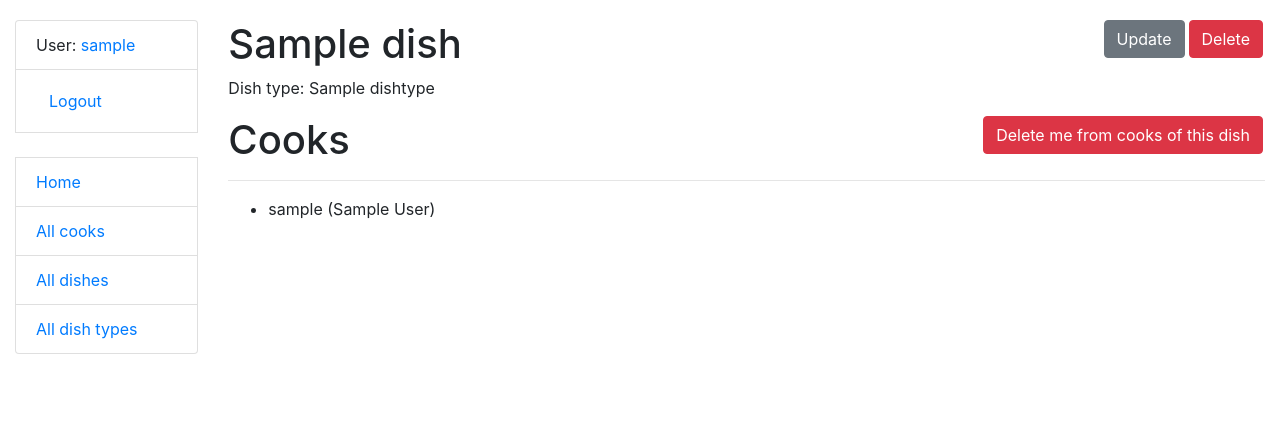
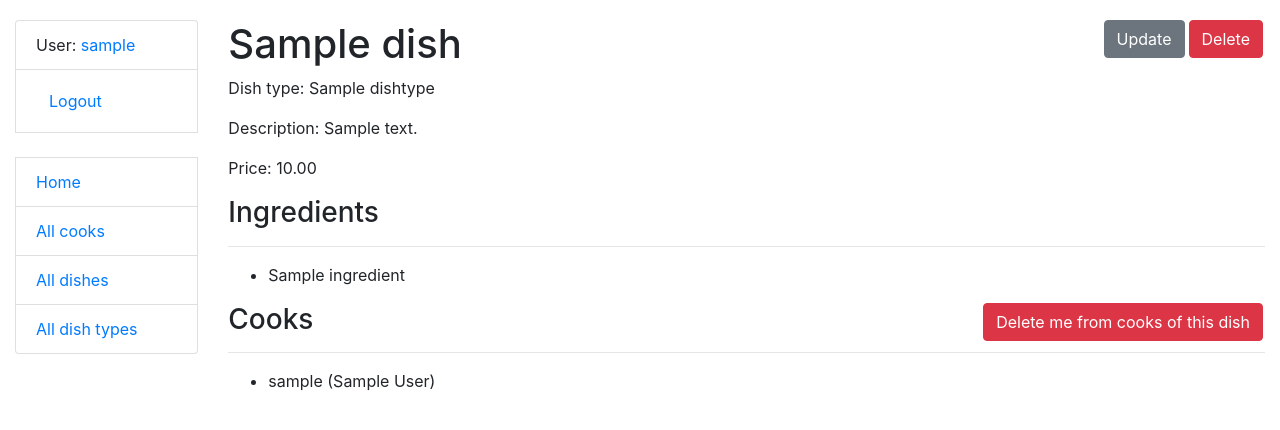
Before and after one commit to ruslanyemets/restaurant-kitchen-service, a Django app: page /dishes/1/ in a window 1280 px wide. Shown: the top 430 px of the page. Run offline with Django 5.2, Linux system fonts and the light colour scheme; a user stored in the database is signed in; tables that the repository leaves empty hold one stand-in row (values such as "Sample post").

Commit message:
Modify ingredients field in dish form, update dish detail template

```diff
--- a/kitchen/forms.py
+++ b/kitchen/forms.py
@@ -3,12 +3,16 @@ from django.contrib.auth import get_user_model
 from django.contrib.auth.forms import UserCreationForm
 from django.core.exceptions import ValidationError
 
-from kitchen.models import Dish, Cook
+from kitchen.models import Dish, Cook, Ingredient
 
 
 class DishForm(forms.ModelForm):
     cooks = forms.ModelMultipleChoiceField(
         queryset=get_user_model().objects.all(),
+        widget=forms.CheckboxSelectMultiple,
+    )
+    ingredients = forms.ModelMultipleChoiceField(
+        queryset=Ingredient.objects.all(),
         widget=forms.CheckboxSelectMultiple,
     )
 
--- a/templates/kitchen/dish_detail.html
+++ b/templates/kitchen/dish_detail.html
@@ -11,7 +11,18 @@
     </a>
   </h1>
   <p>Dish type: {{ dish.dish_type }}</p>
-  <h1>
+  <p>Description: {{ dish.description }}</p>
+  <p>Price: {{ dish.price }}</p>
+  <h3>
+    Ingredients
+  </h3>
+  <hr>
+  <ul>
+    {% for ingredient in dish.ingredients.all %}
+      <li>{{ ingredient.name }}</li>
+    {% endfor %}
+  </ul>
+  <h3>
     Cooks
     {% if dish in user.dishes.all %}
       <a href="{% url 'kitchen:toggle-dish-assign' pk=dish.id %}" class="btn btn-danger link-to-page">
@@ -22,7 +33,7 @@
         Assign me as cook for this dish
       </a>
     {% endif %}
-  </h1>
+  </h3>
   <hr>
   <ul>
     {% for cook in dish.cooks.all %}
```
